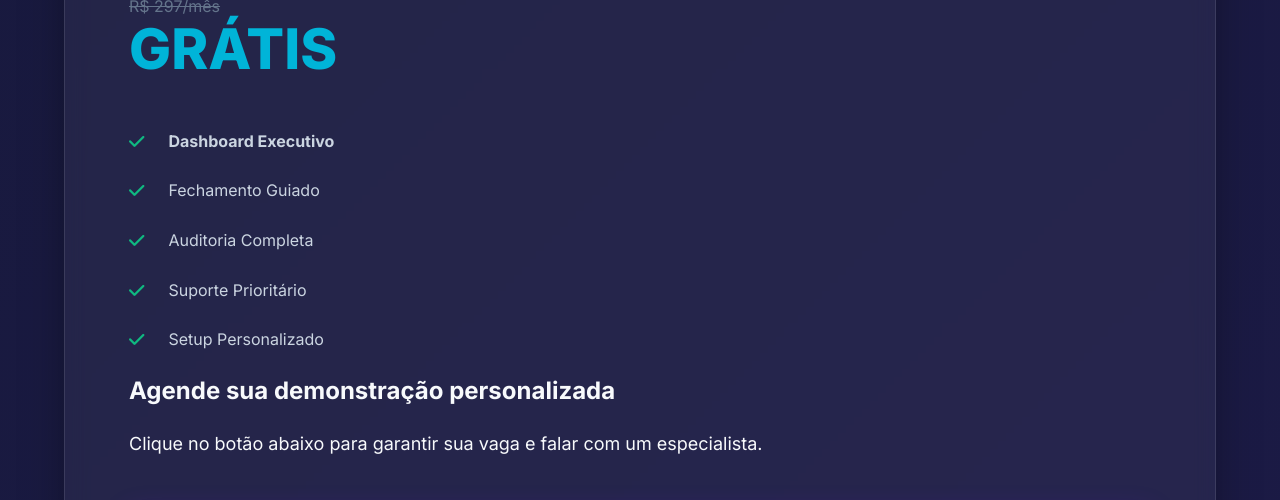
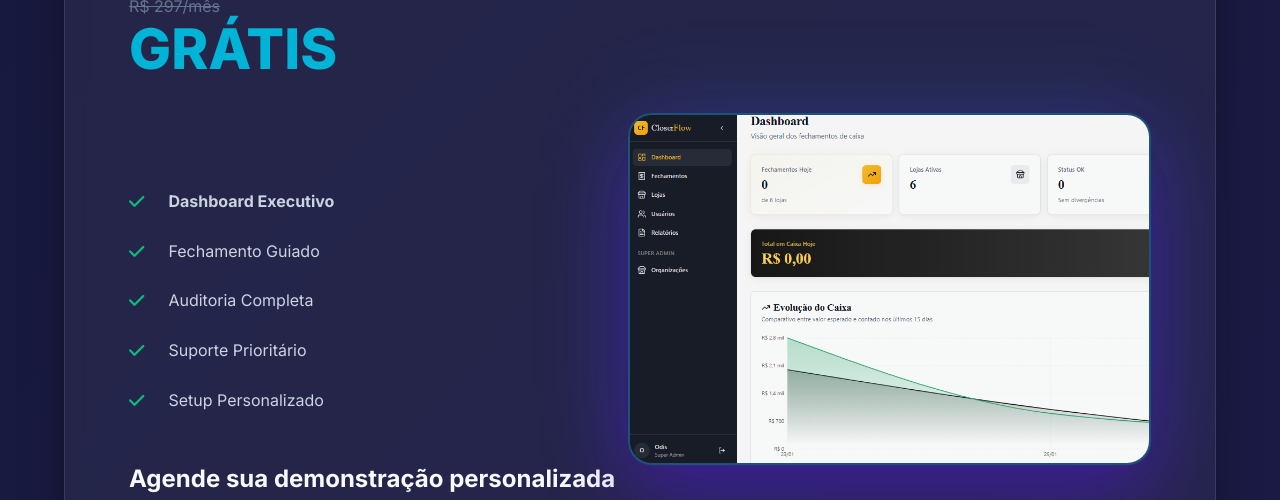
Before and after one commit to Yodaime/CloserFlowLand, a website: page index.html in a window 1280 px wide. Shown: the part 6810-7310 px from the top of the page. Drawn offline with Linux system fonts and the light colour scheme.

Commit message:
Ajustes finais

```diff
--- a/index.html
+++ b/index.html
@@ -416,6 +416,7 @@
                                 <span class="price-old">R$ 297/mês</span>
                                 <span class="price-new">GRÁTIS</span>
                             </div>
+                        <div class="hero-grid">
                             <!-- <p class="price-note">*15 dias grátis + condições especiais para primeiros clientes</p> -->
 
                             <ul class="offer-features">
@@ -424,7 +425,14 @@
                                 <li><i class="fas fa-check"></i> Auditoria Completa</li>
                                 <li><i class="fas fa-check"></i> Suporte Prioritário</li>
                                 <li><i class="fas fa-check"></i> Setup Personalizado</li>
+
+
                             </ul>
+                             <div class="dashboard-image">
+                                <img src="images/dashb1.png"
+                                    alt="CloserFlow Dashboard - Painel de Controle com Métricas em Tempo Real" />
+                            </div>
+                        </div>
 
                         <div class="demo-actions">
                             <div class="form-header">
@@ -611,7 +619,6 @@
 
                 <div class="copyright">
                     <p>&copy; 2026 CloserFlow. Todos os direitos reservados.</p>
-                    <p>Vagas limitadas para clientes pioneiros</p>
                 </div>
             </div>
         </div>
```
Lines whose indentation alone changed are shown as unchanged.
